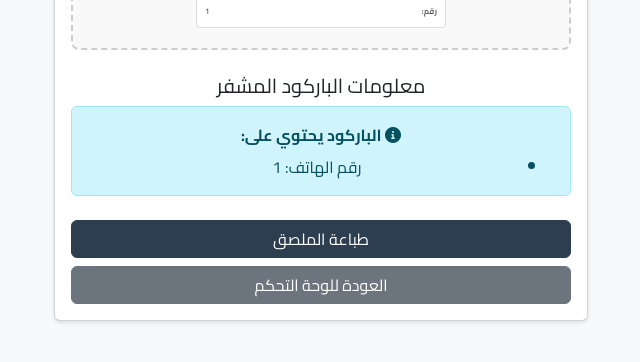
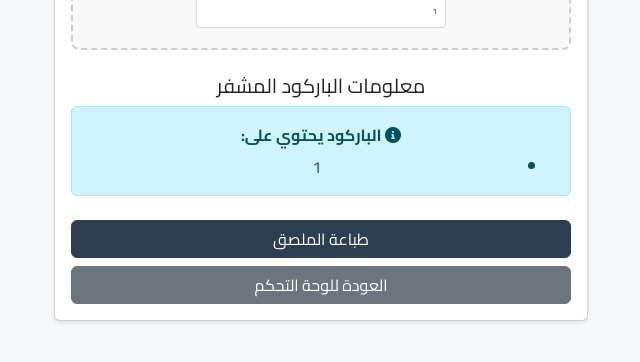
Before and after one commit to FLANsa/Alsaqri-site, a Python web app: template templates/print_barcode.html in a window 1280 px wide. Shown: the part 247-609 px from the top of the page, without its empty margins (319-959 px from the left). Run offline with Jinja, Linux system fonts and the light colour scheme; the template is opened without the code that fills it: most values are stand-ins (such as "Sample title", 1, 10 or a date in 2020).

Commit message:
Remove labels and center numbers in barcode display

```diff
--- a/templates/print_barcode.html
+++ b/templates/print_barcode.html
@@ -21,16 +21,14 @@
                                 <img src="{{ url_for('get_barcode', phone_number=phone.phone_number) }}" alt="Barcode" class="img-fluid">
                             </div>
                             <div class="sticker-info">
-                                <div class="sticker-row">
-                                    <span class="sticker-label">رقم:</span>
+                                <div class="sticker-row text-center">
                                     <span class="sticker-value">{{ phone.phone_number }}</span>
                                 </div>
-                                                   {% if phone.condition == 'used' and phone.age %}
-                   <div class="sticker-row">
-                       <span class="sticker-label">عمر:</span>
-                       <span class="sticker-value">{{ phone.age }}%</span>
-                   </div>
-                   {% endif %}
+                                {% if phone.condition == 'used' and phone.age %}
+                                <div class="sticker-row text-center">
+                                    <span class="sticker-value">{{ phone.age }}%</span>
+                                </div>
+                                {% endif %}
                             </div>
                         </div>
                     </div>
@@ -40,10 +38,10 @@
                         <div class="alert alert-info">
                             <i class="fas fa-info-circle"></i>
                             <strong>الباركود يحتوي على:</strong>
-                            <ul class="mb-0 mt-2">
-                                <li>رقم الهاتف: {{ phone.phone_number }}</li>
+                            <ul class="mb-0 mt-2 text-center">
+                                <li>{{ phone.phone_number }}</li>
                                 {% if phone.condition == 'used' and phone.age %}
-                                <li>عمر البطارية: {{ phone.age }}%</li>
+                                <li>{{ phone.age }}%</li>
                                 {% endif %}
                             </ul>
                         </div>
```
